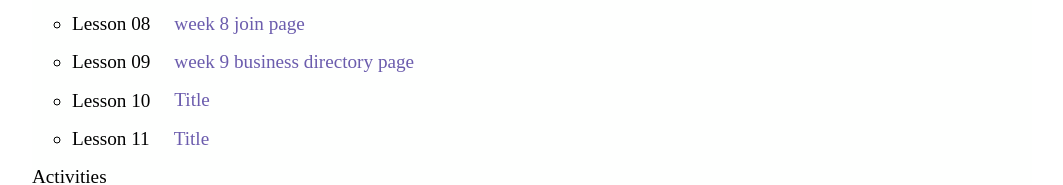
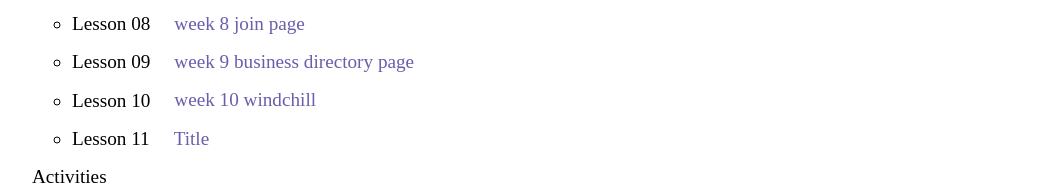
Before and after one commit to HUANG37W/wdd230, a plain HTML site: page index.html in a window 1280 px wide. Shown: the part 582-767 px from the top of the page, without its empty margins (108-1171 px from the left). Drawn offline with Linux system fonts and the light colour scheme.

Commit message:
windchill

```diff
--- a/index.html
+++ b/index.html
@@ -25,7 +25,7 @@
                 <li>Lesson 07 <a href="lazyload/discover.html">week 7 hover shadow</a></li>
                 <li>Lesson 08 <a href="week8/join.html">week 8 join page</a></li>
                 <li>Lesson 09 <a href="week9/directory.html">week 9 business directory page</a></li>
-                <li>Lesson 10 <a href="#">Title</a></li>
+                <li>Lesson 10 <a href="week10/weather-async.html">week 10 windchill</a></li>
                 <li>Lesson 11 <a href="#">Title</a></li>
             </ul>
           </nav>
```
